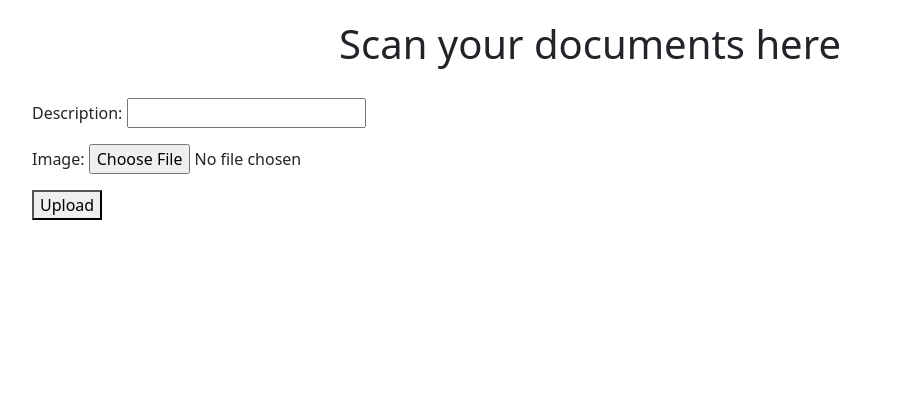
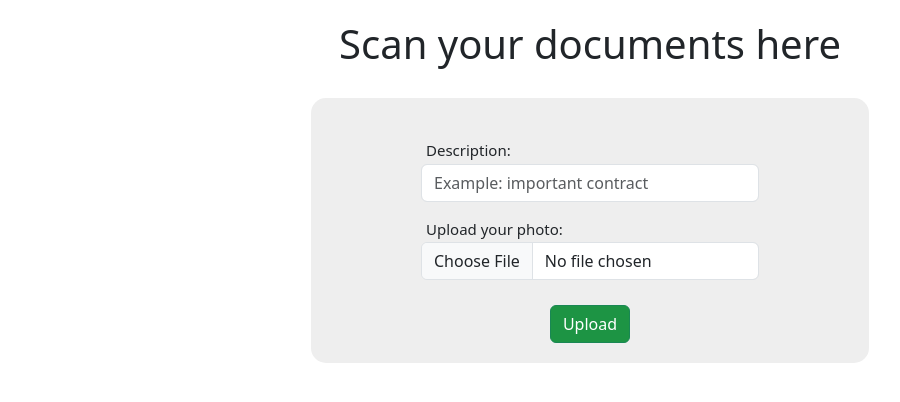
Before and after one commit to zTMXz/OCR_Scanner, a Django app: page /en/scan/ in a window 1280 px wide. Shown: the part 56-458 px from the top of the page, without its empty margins (50-950 px from the left). Run offline with Django 4.2, Linux system fonts and the light colour scheme; the visitor is signed in with stand-in values (Sample User, id 1); some libraries are stand-ins or nearby versions.

Commit message:
updated style of page

```diff
--- /dev/null
+++ b/scanner/static/scanner/css/scan_css.css
@@ -0,0 +1,51 @@
+#loading-icon {
+    width: 50px;
+    height: 50px;
+    border-radius: 50%;
+    border: 4px solid #f3f3f3;
+    border-top: 4px solid #1d9444;
+    animation: spin 2s linear infinite;
+}
+
+@keyframes spin {
+    0% {
+        transform: rotate(0deg);
+    }
+    100% {
+        transform: rotate(360deg);
+    }
+}
+
+.scan-border {
+    display: flex;
+    justify-content: center; /* Центрование элементов */
+    margin: auto;
+    padding: 40px 0 20px 0;
+
+    width: 50%;
+    background-color: #eeeeee;
+    border-radius: 15px;
+}
+
+.input-field {
+    margin-bottom: 15px;
+}
+
+.form-label {
+    margin-bottom: 2px !important;
+    margin-left: 5px;
+
+    font-size: 15px;
+}
+
+.btn.btn-success {
+    display: flex;
+    margin: 25px auto 0 auto;
+
+    background-color: #1d9444;
+}
+
+input:active, input:hover, input:focus {
+    border: 1px solid #1d9444;
+    box-shadow: none !important;
+}
--- a/scanner/templates/scanner/scan.html
+++ b/scanner/templates/scanner/scan.html
@@ -1,45 +1,33 @@
 {% extends 'base.html' %}
 {% load static i18n %}
 
-{% block title %} {% trans 'Home' %} {% endblock %}
+{% block title %} {% trans 'Scan docs' %} {% endblock %}
 
 {% block style_css %}
+    <link rel="stylesheet" href="{% static 'scanner/css/scan_css.css' %}">
     <link href="https://cdn.jsdelivr.net/npm/bootstrap@5.3.0-alpha3/dist/css/bootstrap.min.css" rel="stylesheet"
           integrity="sha384-KK94CHFLLe+nY2dmCWGMq91rCGa5gtU4mk92HdvYe+M/SXH301p5ILy+dN9+nJOZ" crossorigin="anonymous">
 {% endblock %}
 
 {% block content %}
-    <style>
-        #loading-icon {
-            {#display: none; /* Initially hide the loading icon */#}
-            width: 50px;
-            height: 50px;
-            border-radius: 50%;
-            border: 4px solid #f3f3f3;
-            border-top: 4px solid #1d9444;
-            animation: spin 2s linear infinite;
-        }
-
-        @keyframes spin {
-            0% {
-                transform: rotate(0deg);
-            }
-            100% {
-                transform: rotate(360deg);
-            }
-        }
-    </style>
 
     <div class="container">
 
         <h1 class="promo" style="text-align: center; margin-bottom: 30px">{% trans 'Scan your documents here' %}</h1>
 
-        <form method="post" enctype="multipart/form-data">
-            {% csrf_token %}
-            {{ form.as_p }}
-            <button type="submit" id="add-button" data-bs-toggle="modal" data-bs-target="#staticBackdrop">Upload</button>
-        </form>
+        <div class="scan-border">
+            <form method="post" enctype="multipart/form-data"> {% csrf_token %}
+                <label for="id_description" class="form-label">{% trans 'Description' %}:</label>
+                <input class="form-control input-field" type="text" name="description" maxlength="255"
+                       id="id_description" placeholder="{% trans 'Example: important contract' %}">
 
+                <label for="id_image" class="form-label">{% trans 'Upload your photo' %}:</label>
+                <input class="form-control input-field" type="file" name="image" accept="image/*" id="id_image">
+
+                <button class="btn btn-success" type="submit" id="add-button" data-bs-toggle="modal"
+                        data-bs-target="#staticBackdrop">{% trans 'Upload' %}</button>
+            </form>
+        </div>
 
         <!-- Modal -->
         <div class="modal fade" id="staticBackdrop" data-bs-backdrop="static" data-bs-keyboard="false" tabindex="-1"
```
